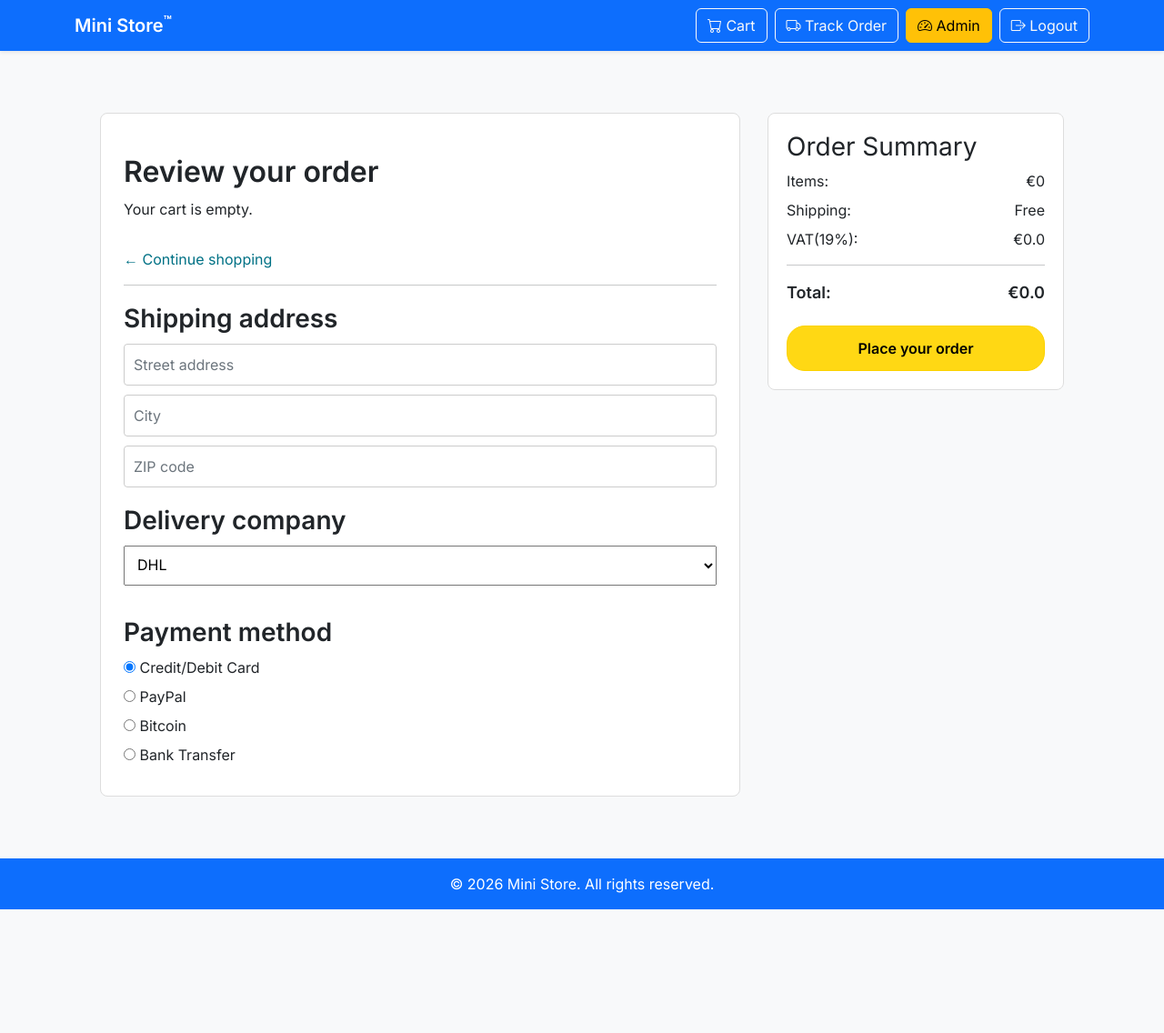
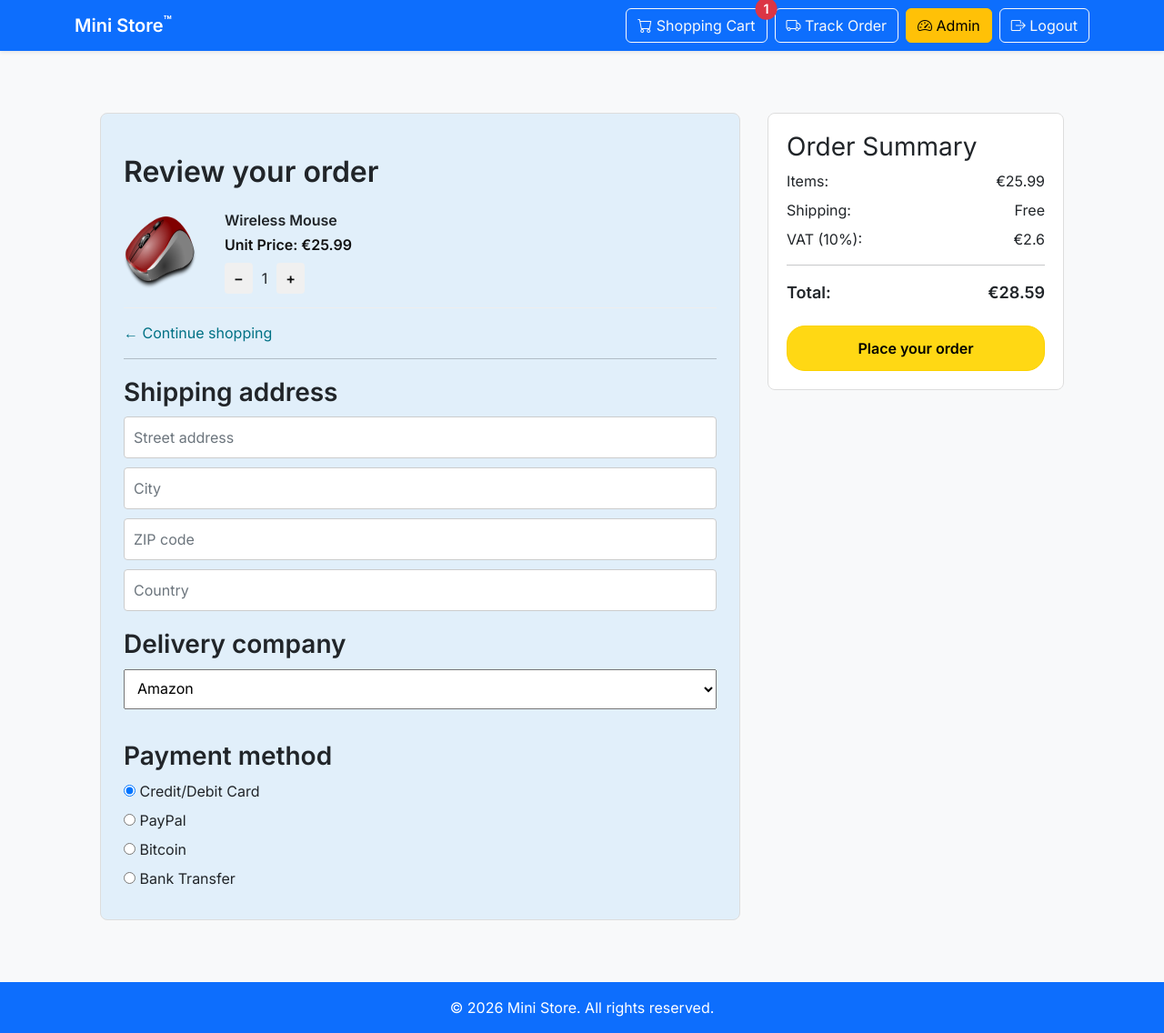
Before and after one commit to marblehub/mini-ecommerce, a Flask app: page /cart in a window 1280 px wide. Shown: the whole page at 91% size. Before the commit the page ends 1000 px from the top, so only its background shows below. Run offline with Flask 3, Linux system fonts and the light colour scheme; a user stored in the database is signed in.

Commit message:
modified some scripts

```diff
--- a/app.py
+++ b/app.py
@@ -1,15 +1,20 @@
 from models.order import Order, OrderItem
+from models.user import db, User
+from models.product import PhysicalProduct, DigitalProduct, SubscriptionProduct
+from models.payment import CreditCard, PayPal, Bitcoin, BankTransfer
+from models.cart import Cart
 from flask import Flask, render_template, request, redirect, url_for, flash, send_file, abort
 from flask_login import LoginManager, login_user, login_required, logout_user, current_user
 import json
 from math import ceil
 from datetime import datetime, timedelta
+from config import Config
+from reportlab.platypus import SimpleDocTemplate, Paragraph, Spacer, Table, TableStyle
+from reportlab.lib.pagesizes import letter
+from reportlab.lib import colors
+from reportlab.lib.styles import getSampleStyleSheet
+from decimal import Decimal, ROUND_HALF_UP
 
-from config import Config
-from models.user import db, User
-from models.product import PhysicalProduct, DigitalProduct, SubscriptionProduct
-from models.payment import CreditCard, PayPal, Bitcoin, BankTransfer
-from models.cart import Cart
 
 app = Flask(__name__)
 app.config.from_object(Config)
@@ -40,7 +45,7 @@ def load_products():
         else:
             obj = SubscriptionProduct(p["id"], p["name"], p["price"], p["image"])
 
-        obj.rating = rating  # <-- add this line
+        obj.rating = rating
         product_objects[p["id"]] = obj
 
     return product_objects
@@ -49,14 +54,12 @@ def load_products():
 products = load_products()
 
 payments = {
-    "card": CreditCard(),
+    "credit/debit card": CreditCard(),
     "paypal": PayPal(),
     "bitcoin": Bitcoin(),
-    "banktransfer": BankTransfer()
+    "bank transfer": BankTransfer()
 }
 
-
-from math import ceil
 
 @app.route("/")
 @app.route("/page/<int:page>")
@@ -73,14 +76,20 @@ def index(page=1):
         "index.html",
         products=page_products,
         page=page,
+        cart=cart,
         total_pages=total_pages
     )
+
+
+@app.context_processor
+def inject_cart():
+    return dict(cart=cart)
 
 
 @app.route("/add/<int:product_id>")
 @login_required
 def add_to_cart(product_id):
-    product = products.get(product_id)  # use the dict directly
+    product = products.get(product_id)
     if product:
         cart.add(product)
         flash(f"{product.name} added to cart.")
@@ -94,14 +103,19 @@ def add_to_cart(product_id):
 @app.route("/cart")
 @login_required
 def view_cart():
-    return render_template(
-        "cart.html",
-        items=cart.list_items(),
-        total=cart.total(),
-        message=""
-    )
+	global vat, grand_total
 
+	total=cart.total()
+	vat = round(total * 0.1, 2)
+	grand_total = round(total + vat, 2)
 
+	return render_template(
+		"cart.html",
+		items=cart.list_items(),
+		total=round(total, 2),
+		vat=vat,
+		grand_total=grand_total
+	)
 
 
 @app.route("/cart", methods=["POST"])
@@ -121,9 +135,12 @@ def checkout_cart():
     address = request.form.get("address")
     city = request.form.get("city")
     zip_code = request.form.get("zip")
+    country = request.form.get("country")
     delivery_company = request.form.get("delivery_company")
+    #payment_method = request.form.get("payment_method")
+    payment_method = payment_key.title()
 
-    if not all([address, city, zip_code, delivery_company]):
+    if not all([address, city, zip_code, country, delivery_company]):
         flash("Please fill all shipment details")
         return redirect(url_for("view_cart"))
 
@@ -131,7 +148,8 @@ def checkout_cart():
     total_amount = cart.total()
     payment.pay(total_amount)
 
-    # Delivery date
+    # Order/Delivery date
+    order_date = datetime.now().strftime("%d-%m-%Y")
     delivery_date = (datetime.now() + timedelta(days=3)).strftime("%d-%m-%Y")
 
     # Create Order
@@ -140,22 +158,28 @@ def checkout_cart():
         address=address,
         city=city,
         zip_code=zip_code,
+        country=country,
         delivery_company=delivery_company,
+        order_date=order_date,
+        payment_method=payment_method,
         delivery_date=delivery_date,
         total=total_amount,
     )
 
     db.session.add(new_order)
 
-    # Save order items
     for item in cart.items.values():
+        product = item["product"]
+
         order_item = OrderItem(
-            order=new_order,  # cleaner relationship usage
-            product_name=item["product"].name,
-            price=item["product"].price,
+            order=new_order,
+            product_name=product.name,
+            price=product.price,
             quantity=item["qty"],
+            product_image=product.image  # ← save image filename
         )
         db.session.add(order_item)
+
 
     # Commit everything at once
     db.session.commit()
@@ -166,12 +190,25 @@ def checkout_cart():
     return redirect(url_for("order_success", order_id=new_order.id))
 
 
-
 @app.route("/success/<int:order_id>")
 @login_required
 def order_success(order_id):
     order = Order.query.get_or_404(order_id)
-    return render_template("success.html", order=order)
+
+    # Calculate subtotal
+    subtotal = sum(item.price * item.quantity for item in order.items)
+
+    # VAT and total
+    vat = round(subtotal * 0.1, 2)
+    grand_total = round(subtotal + vat, 2)
+
+    return render_template(
+        "success.html",
+        order=order,
+        total=round(subtotal, 2),
+        vat=vat,
+        grand_total=grand_total
+    )
 
 
 @app.route("/track", methods=["GET", "POST"])
@@ -205,11 +242,6 @@ def decrease_qty(product_id):
     return redirect(url_for("view_cart"))
 
 
-from reportlab.platypus import SimpleDocTemplate, Paragraph, ListItem, ListFlowable
-from reportlab.lib.pagesizes import letter
-from reportlab.lib.styles import getSampleStyleSheet
-
-
 @app.route("/invoice/<int:order_id>")
 @login_required
 def generate_invoice(order_id):
@@ -221,22 +253,83 @@ def generate_invoice(order_id):
     styles = getSampleStyleSheet()
     elements = []
 
-    elements.append(Paragraph(f"Invoice - Order {order.id}", styles["Title"]))
-    elements.append(Paragraph("Thank you for your purchase.", styles["Normal"]))
-    elements.append(Paragraph("Items:", styles["Heading2"]))
+    # --- Store Info ---
+    elements.append(Paragraph("<b>Mini Store</b><sup>™</sup>", styles["Title"]))
+    elements.append(Paragraph("123 Commerce Street", styles["Normal"]))
+    elements.append(Paragraph("Berlin, Germany", styles["Normal"]))
+    elements.append(Paragraph("Email: support@ministore.com", styles["Normal"]))
+    elements.append(Spacer(1, 15))
 
-    bullet_items = []
+    # --- Invoice Header ---
+    elements.append(Paragraph(f"<b>Invoice</b>", styles["Heading1"]))
+    elements.append(Paragraph(f"Invoice Number: {order.id}", styles["Normal"]))
+    elements.append(Paragraph(f"Order Date: {order.order_date}", styles["Normal"]))
+    elements.append(Spacer(1, 10))
+
+    # --- Customer / Shipping ---
+    elements.append(Paragraph("<b>Bill To:</b>", styles["Heading3"]))
+    elements.append(Paragraph(order.address, styles["Normal"]))
+    elements.append(Paragraph(f"{order.city}, {order.zip_code}", styles["Normal"]))
+    elements.append(Paragraph(order.country, styles["Normal"]))
+    elements.append(Spacer(1, 15))
+
+    # --- Item Table ---
+    table_data = [
+        ["Item", "Qty", "Unit Price (€)", "Total (€)"]
+    ]
+
+    subtotal = Decimal("0.00")
+
     for item in order.items:
-        text = f"{item.product_name} ×{item.quantity} — €{item.price}"
-        bullet_items.append(ListItem(Paragraph(text, styles["Normal"])))
+        unit_price = Decimal(str(item.price))
+        quantity = Decimal(str(item.quantity))
+        line_total = unit_price * quantity
+        subtotal += line_total
 
-    elements.append(ListFlowable(bullet_items))
-    elements.append(Paragraph(f"Total: €{order.total}", styles["Heading3"]))
+        table_data.append([
+            item.product_name,
+            str(item.quantity),
+            f"{unit_price:.2f}",
+            f"{line_total:.2f}"
+        ])
+
+    vat = (subtotal * Decimal("0.1")).quantize(Decimal("0.01"), rounding=ROUND_HALF_UP)
+    grand_total = (subtotal + vat).quantize(Decimal("0.01"), rounding=ROUND_HALF_UP)
+
+    # --- Totals rows ---
+    table_data.append(["", "", "Subtotal:", f"{subtotal:.2f}"])
+    table_data.append(["", "", "VAT (10%):", f"{vat:.2f}"])
+    table_data.append(["", "", "Total:", f"{grand_total:.2f}"])
+
+    table = Table(table_data, colWidths=[220, 60, 100, 100])
+    table.setStyle(TableStyle([
+        ("BACKGROUND", (0, 0), (-1, 0), colors.grey),
+        ("TEXTCOLOR", (0, 0), (-1, 0), colors.whitesmoke),
+        ("GRID", (0, 0), (-1, -1), 1, colors.black),
+        ("FONTNAME", (0, 0), (-1, 0), "Helvetica-Bold"),
+        ("ALIGN", (1, 1), (-1, -1), "CENTER"),
+        ("ALIGN", (2, 1), (-1, -1), "RIGHT"),
+        ("BACKGROUND", (0, -1), (-1, -1), colors.lightgrey),
+        ("FONTNAME", (0, -1), (-1, -1), "Helvetica-Bold"),
+    ]))
+
+    elements.append(table)
+    elements.append(Spacer(1, 20))
+
+    # --- Payment & Delivery ---
+    elements.append(Paragraph(f"<b>Payment Method:</b> {order.payment_method}", styles["Normal"]))
+    elements.append(Paragraph(f"<b>Delivery Company:</b> {order.delivery_company}", styles["Normal"]))
+    elements.append(Spacer(1, 15))
+
+    # --- Footer ---
+    elements.append(Paragraph(
+        "Thank you for shopping with Mini Store.",
+        styles["Italic"]
+    ))
 
     doc.build(elements)
 
     return send_file(file_path, as_attachment=True)
-
 
 
 # ---------- Auth ----------
@@ -295,7 +388,7 @@ def admin_dashboard():
     return render_template(
         "admin.html",
         orders=orders,
-        total_revenue=total_revenue
+        total_revenue=round(total_revenue, 2)
     )
 
 
@@ -325,7 +418,8 @@ def register_admin():
         db.session.commit()
 
         flash(f"Admin user '{username}' created successfully!")
-        return redirect(url_for("admin"))
+        #return redirect(url_for("admin"))
+        return render_template("admin.html")
 
     return render_template("register_admin.html")
 
--- a/models/order.py
+++ b/models/order.py
@@ -10,15 +10,16 @@ class Order(db.Model):
     address = db.Column(db.String(200))
     city = db.Column(db.String(100))
     zip_code = db.Column(db.String(20))
+    country = db.Column(db.String(30))
     delivery_company = db.Column(db.String(50))
+    order_date = db.Column(db.String(50))
     delivery_date = db.Column(db.String(50))
+    payment_method = db.Column(db.String(50))
     total = db.Column(db.Float)
     status = db.Column(db.String(50), default="Confirmed")
 
     user = db.relationship("User", back_populates="orders")
     items = db.relationship("OrderItem", back_populates="order", cascade="all, delete-orphan")
-
-
 
 
 class OrderItem(db.Model):
@@ -30,5 +31,6 @@ class OrderItem(db.Model):
     product_name = db.Column(db.String(200))
     price = db.Column(db.Float)
     quantity = db.Column(db.Integer)
+    product_image = db.Column(db.String(200))
 
     order = db.relationship("Order", back_populates="items")
--- a/static/style.css
+++ b/static/style.css
@@ -105,7 +105,7 @@ a:hover {
 
 .checkout-left {
     flex: 2;
-    background: white;
+    background: #e1effa;
     padding: 25px;
     border-radius: 8px;
     border: 1px solid #ddd;
@@ -210,6 +210,7 @@ a:hover {
 }
 
 
+/*
 .thumb {
     width: 70px;
     height: 70px;
@@ -223,6 +224,7 @@ a:hover {
     padding: 15px 0;
     border-bottom: 1px solid #eee;
 }
+*/
 
 .qty-controls {
     display: flex;
@@ -238,3 +240,31 @@ a:hover {
     font-weight: bold;
     color: #111;
 }
+
+/* ===== 2-column checkout field ===== */
+.cart-item {
+    display: flex;
+    align-items: center;
+    gap: 15px;
+    padding: 15px 0;
+    border-bottom: 1px solid #eee;
+}
+
+.thumb {
+    width: 80px;
+    height: 80px;
+    object-fit: fit;
+    border-radius: 8px;
+}
+
+.item-info {
+    display: flex;
+    flex-direction: column;
+    justify-content: center;
+}
+
+.item-name {
+    font-size: 1rem;
+    font-weight: 600;
+    margin-bottom: 4px;
+}
--- a/templates/base.html
+++ b/templates/base.html
@@ -7,7 +7,7 @@
     <link href="https://cdn.jsdelivr.net/npm/bootstrap@5.3.3/dist/css/bootstrap.min.css" rel="stylesheet">
     <link rel="stylesheet" href="/static/style.css">
     <link href="https://fonts.googleapis.com/css2?family=Inter:wght@400;600&display=swap" rel="stylesheet">
-    <link href="https://cdn.jsdelivr.net/npm/bootstrap-icons@1.10.5/font/bootstrap-icons.css" rel="stylesheet">
+    <link href="https://cdn.jsdelivr.net/npm/bootstrap-icons@1.11.3/font/bootstrap-icons.css" rel="stylesheet">
 </head>
 <body class="bg-light font-inter">
 
@@ -23,8 +23,13 @@
 			<div class="ms-auto d-flex align-items-center gap-2">
 				{% if current_user.is_authenticated %}
 					<!-- Cart -->
-                    <a class="btn btn-outline-light" href="/cart">
-                        <i class="bi bi-cart"></i> Cart
+					<a class="btn btn-outline-light position-relative" href="/cart">
+						<i class="bi bi-cart"></i> Shopping Cart
+						{% if cart.items %}
+							<span class="position-absolute top-0 start-100 translate-middle badge rounded-pill bg-danger">
+								{{ cart.items|length }}
+							</span>
+						{% endif %}
 					</a>
 
 					<!-- Track Order -->
--- a/templates/cart.html
+++ b/templates/cart.html
@@ -10,12 +10,12 @@
 
     {% if items %}
 		{% for item in items %}
-	<div class="cart-item">
-		<img src="/static/images/{{ item.image }}" class="thumb">
+			<div class="cart-item d-flex align-items-center">
+				<img src="/static/images/{{ item.image }}" class="thumb me-3">
 
-		<div class="item-info">
-			<h4>{{ item.name }}</h4>
-			<p class="item-price">€{{ item.price }}</p>
+				<div class="item-info flex-grow-1">
+					<h5 class="item-name">{{ item.name }}</h5>
+					<p class="item-price mb-2">Unit Price: €{{ item.price }}</p>
 
 					<div class="qty-controls">
 						<a href="/cart/decrease/{{ item.id }}" class="qty-btn">−</a>
@@ -41,21 +41,22 @@
             <input type="text" name="address" placeholder="Street address" required>
             <input type="text" name="city" placeholder="City" required>
             <input type="text" name="zip" placeholder="ZIP code" required>
+            <input type="text" name="country" placeholder="Country" required>
         </div>
 
         <h3 class="section-title">Delivery company</h3>
         <select name="delivery_company" class="select-field">
+            <option>Amazon</option>
             <option>DHL</option>
-            <option>UPS</option>
             <option>FedEx</option>
             <option>Hermes</option>
-            <option>Amazon</option>
+            <option>UPS</option>
         </select>
 
         <h3 class="section-title">Payment method</h3>
         <div class="payment-options">
             <label>
-                <input type="radio" name="payment" value="card" checked>
+                <input type="radio" name="payment" value="credit/debit card" checked>
                 Credit/Debit Card
             </label>
             <label>
@@ -67,7 +68,7 @@
                 Bitcoin
             </label>
             <label>
-                <input type="radio" name="payment" value="banktransfer">
+                <input type="radio" name="payment" value="bank transfer">
                 Bank Transfer
             </label>
         </div>
@@ -91,15 +92,15 @@
 			</div>
 
 			<div class="summary-row">
-            <span>VAT(19%):</span>
-            <span>€{{ 0.19*total }}</span>
+				<span>VAT (10%):</span>
+				<span>€{{ vat }}</span>
 			</div>
 
 			<hr>
 
 			<div class="summary-total">
 				<span>Total:</span>
-            <span>€{{ total + 0.19*total }}</span>
+				<span>€{{ grand_total }}</span>
 			</div>
 
         <button type="submit" class="place-order-btn">
--- a/templates/track.html
+++ b/templates/track.html
@@ -51,15 +51,15 @@
         <!-- Delivery Info -->
         <div class="row mt-4">
             <div class="col-md-6">
-                <h5>Shipping Address</h5>
+                <h4>Shipping Address</h4>
                 <p>
                     {{ order.address }}<br>
-                    {{ order.city }}, {{ order.zip_code }}
+                    {{ order.city }}, {{ order.zip_code }}, {{ order.country }}
                 </p>
             </div>
 
             <div class="col-md-6">
-                <h5>Delivery Info</h5>
+                <h4>Delivery Info</h4>
                 <p>
                     <strong>Courier:</strong> {{ order.delivery_company }}<br>
                     <strong>Estimated Delivery:</strong> {{ order.delivery_date }}
```
Also changed, not shown: templates/index.html (+15 -2 lines), templates/success.html (+20 -8 lines). Lines whose indentation alone changed are shown as unchanged.
